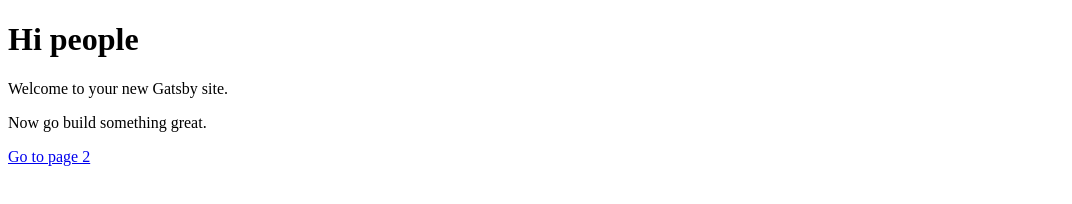
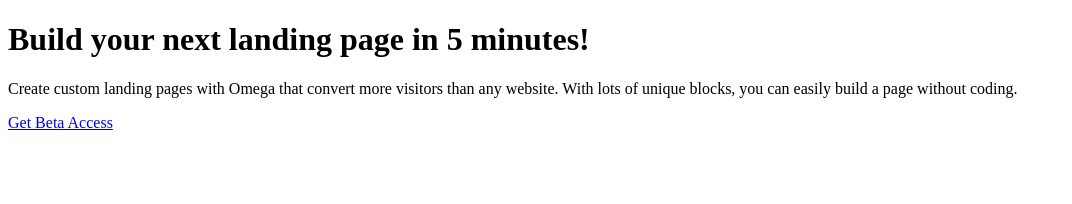
Before and after one commit to Code5linger/React-for-Designers, a Gatsby site in the folder v5.0/: page / in a window 1280 px wide. Shown: the whole page, without its empty margins (0-1072 px from the left). Built offline with nearby package versions, Linux system fonts and the light colour scheme; Gatsby itself is replaced by a stand-in of ours.

Commit message:
13th Aug

```diff
--- a/v5.0/gatsby-config.js
+++ b/v5.0/gatsby-config.js
@@ -1,6 +1,6 @@
 module.exports = {
   siteMetadata: {
-    title: 'Gatsby Default Starter',
+    title: 'Omega v2.0',
   },
   plugins: ['gatsby-plugin-react-helmet'],
 }
--- a/v5.0/src/pages/index.js
+++ b/v5.0/src/pages/index.js
@@ -3,10 +3,9 @@
 
 const IndexPage = () => (
   <div>
-    <h1>Hi people</h1>
-    <p>Welcome to your new Gatsby site.</p>
-    <p>Now go build something great.</p>
-    <Link to="/page-2/">Go to page 2</Link>
+    <h1>Build your next landing page in 5 minutes!</h1>
+    <p>Create custom landing pages with Omega that convert more visitors than any website. With lots of unique blocks, you can easily build a page without coding.</p>
+    <Link to="/page-2/">Get Beta Access</Link>
   </div>
 )
 
```
Also changed, not shown: 2 other files.
